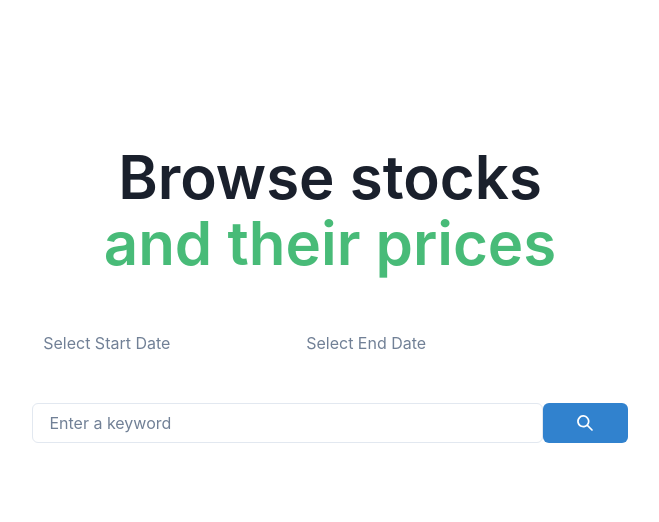
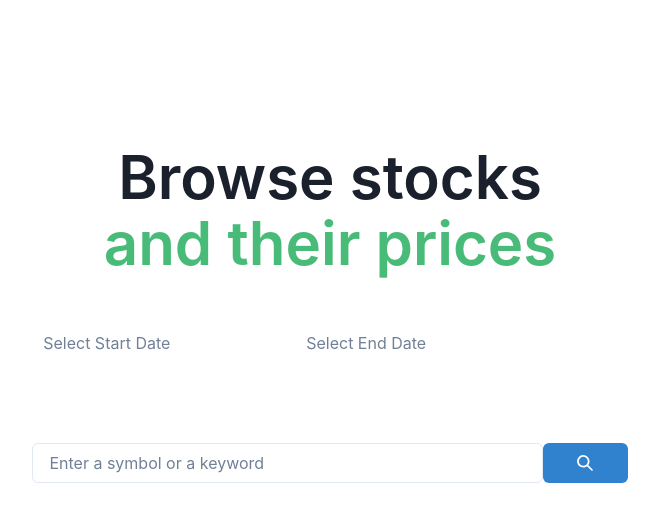
Before and after one commit to Stalkakuma/stocks-app, a React (Create React App) app in the folder st-ui/: page / in a window 1280 px wide. Shown: the top 522 px of the page, without its empty margins (310-969 px from the left). Built offline with nearby package versions, Linux system fonts and the light colour scheme.

Commit message:
grid stocks and various style additions

```diff
--- a/package.json
+++ b/package.json
@@ -49,7 +49,7 @@
     "cors": "^2.8.5",
     "express": "^4.18.1",
     "formik": "^2.2.9",
-    "framer-motion": "^7.2.0",
+    "framer-motion": "^7.2.1",
     "mongoose": "^6.5.2",
     "react": "^18.2.0",
     "react-datepicker": "^4.8.0",
--- a/st-ui/src/components/searchBar/SearchBar.tsx
+++ b/st-ui/src/components/searchBar/SearchBar.tsx
@@ -9,7 +9,7 @@ import { MyFormValues } from "../../types/types";
 const SearchSchema = Yup.object().shape({
   stockName: Yup.string()
     .max(35, "Must be 35 characters or less")
-    .required("Keyword required")
+    .required("Keyword or symbol required")
     .matches(/^[aA-zZ\s]+$/, "Must be an Alphabetic letter"),
 });
 
@@ -38,7 +38,7 @@ const SearchBar: FC<SearchBarProps> = ({ setValues, setStartLoading }) => {
               id="stockName"
               name="stockName"
               type="text"
-              placeholder="Enter a keyword"
+              placeholder="Enter a symbol or a keyword"
             />
           </FormControl>
         </Form>
--- a/st-ui/src/components/searchBar/inputField/InputField.tsx
+++ b/st-ui/src/components/searchBar/inputField/InputField.tsx
@@ -15,13 +15,12 @@ export const InputField: FC<InputFieldProps> = ({ ...props }) => {
 
   return (
     <Box w="100%">
-      {meta.touched && meta.error ? (
-        <Flex>
-          <Text fontSize="md" color="red">
-            {meta.error}
-          </Text>
-        </Flex>
-      ) : null}
+      <Flex py={2} alignContent={"center"} flexDirection="column">
+        <Text fontSize="md" color="red">
+          {meta.touched && meta.error ? meta.error : <br />}
+        </Text>
+      </Flex>
+
       <Flex>
         <Input {...field} {...props} />
         <IconButton
--- a/st-ui/src/components/stocksList/StocksList.tsx
+++ b/st-ui/src/components/stocksList/StocksList.tsx
@@ -1,5 +1,5 @@
 import { FC } from "react";
-import { List, ListItem, Center } from "@chakra-ui/react";
+import { Grid, GridItem } from "@chakra-ui/react";
 import { FinnhubDataValues } from "../../types/types";
 import { StockTile } from "./stockTile/StockTile";
 
@@ -9,14 +9,21 @@ type StockListProps = {
 
 export const StocksList: FC<StockListProps> = ({ stocksData }) => {
   return (
-    <List>
+    <Grid
+      templateColumns={[
+        "repeat(1, 1fr)",
+        "repeat(1, 1fr)",
+        "repeat(2, 1fr)",
+        "repeat(2, 1fr)",
+        "repeat(2, 1fr)",
+      ]}
+      gap={[3, 5, 5, 8, 8]}
+    >
       {stocksData.map((stock) => (
-        <ListItem key={stock.name}>
-          <Center flexDirection={"column"}>
-            <StockTile stock={stock} />
-          </Center>
-        </ListItem>
+        <GridItem key={stock.name}>
+          <StockTile stock={stock} />
+        </GridItem>
       ))}
-    </List>
+    </Grid>
   );
 };
--- a/st-ui/src/components/stocksList/stockTile/StockTile.tsx
+++ b/st-ui/src/components/stocksList/stockTile/StockTile.tsx
@@ -11,6 +11,7 @@ import {
   useDisclosure,
 } from "@chakra-ui/react";
 import { ExternalLinkIcon } from "@chakra-ui/icons";
+import { motion } from "framer-motion";
 
 import { FinnhubDataValues } from "../../../types/types";
 import { PriceHistroy } from "../../priceHistory/PriceHistory";
@@ -25,17 +26,20 @@ export const StockTile: FC<StockTileProps> = ({ stock }) => {
   return (
     <>
       <Box
+        as={motion.div}
+        px={4}
+        py={8}
         cursor={"pointer"}
-        maxW={"480px"}
         w={"full"}
         bg={useColorModeValue("white", "gray.800")}
         boxShadow={"2xl"}
         rounded={"md"}
         overflow={"hidden"}
-        my={"5px"}
         onClick={onOpen}
+        whileHover={{ scale: 1.02 }}
+        whileTap={{ scale: 0.9 }}
+        transition="0.1s linear"
       >
-        <Box p={6}>
         <Flex direction={"row"} justify={"center"}>
           <Text fontWeight={600}>{stock.ticker}</Text>
           <Spacer />
@@ -48,12 +52,13 @@ export const StockTile: FC<StockTileProps> = ({ stock }) => {
           <Text color={"gray.500"}>{stock.country}</Text>
         </Stack>
 
-          {!stock.weburl ? null : (
+        {!stock.weburl ? (
+          <br />
+        ) : (
           <Link color="teal.500" href={stock.weburl} isExternal>
             {stock.weburl} <ExternalLinkIcon mx="2px" />
           </Link>
         )}
-        </Box>
       </Box>
       <PriceHistroy
         stockTicker={stock.ticker}
--- /dev/null
+++ b/st-ui/src/index.css
@@ -0,0 +1,6 @@
+#root {
+  overflow-y: scroll;
+  display: flex;
+  flex-direction: column;
+  height: 100vh;
+}
--- a/st-ui/src/index.tsx
+++ b/st-ui/src/index.tsx
@@ -4,6 +4,7 @@ import App from "./App";
 import reportWebVitals from "./reportWebVitals";
 import { ChakraProvider } from "@chakra-ui/react";
 import UserContextProvider from "./utils/UserContext";
+import "./index.css";
 
 const root = ReactDOM.createRoot(
   document.getElementById("root") as HTMLElement
```
Also changed, not shown: 1 other file (tests, documents, lock files or other folders). Lines whose indentation alone changed are shown as unchanged.
